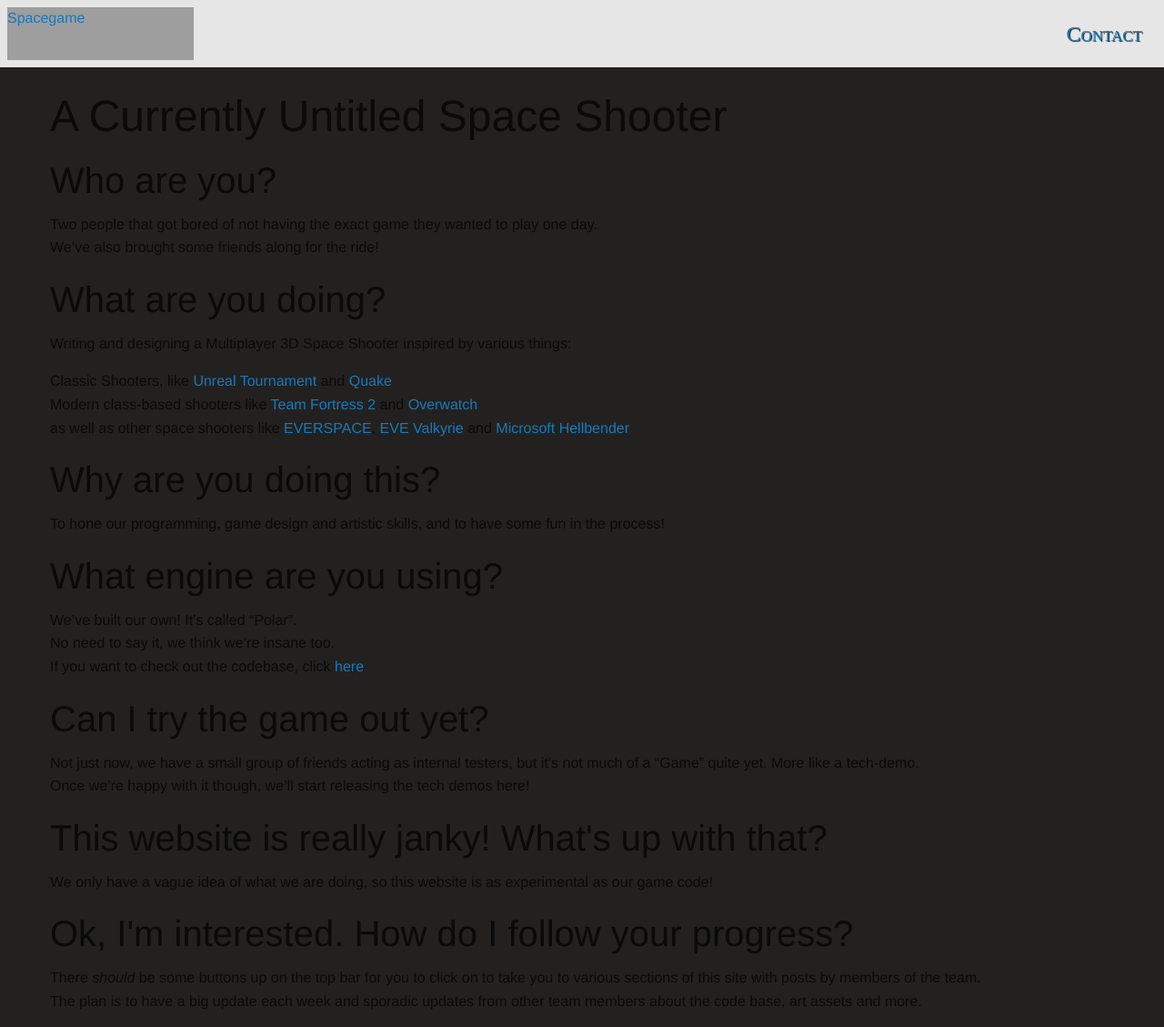
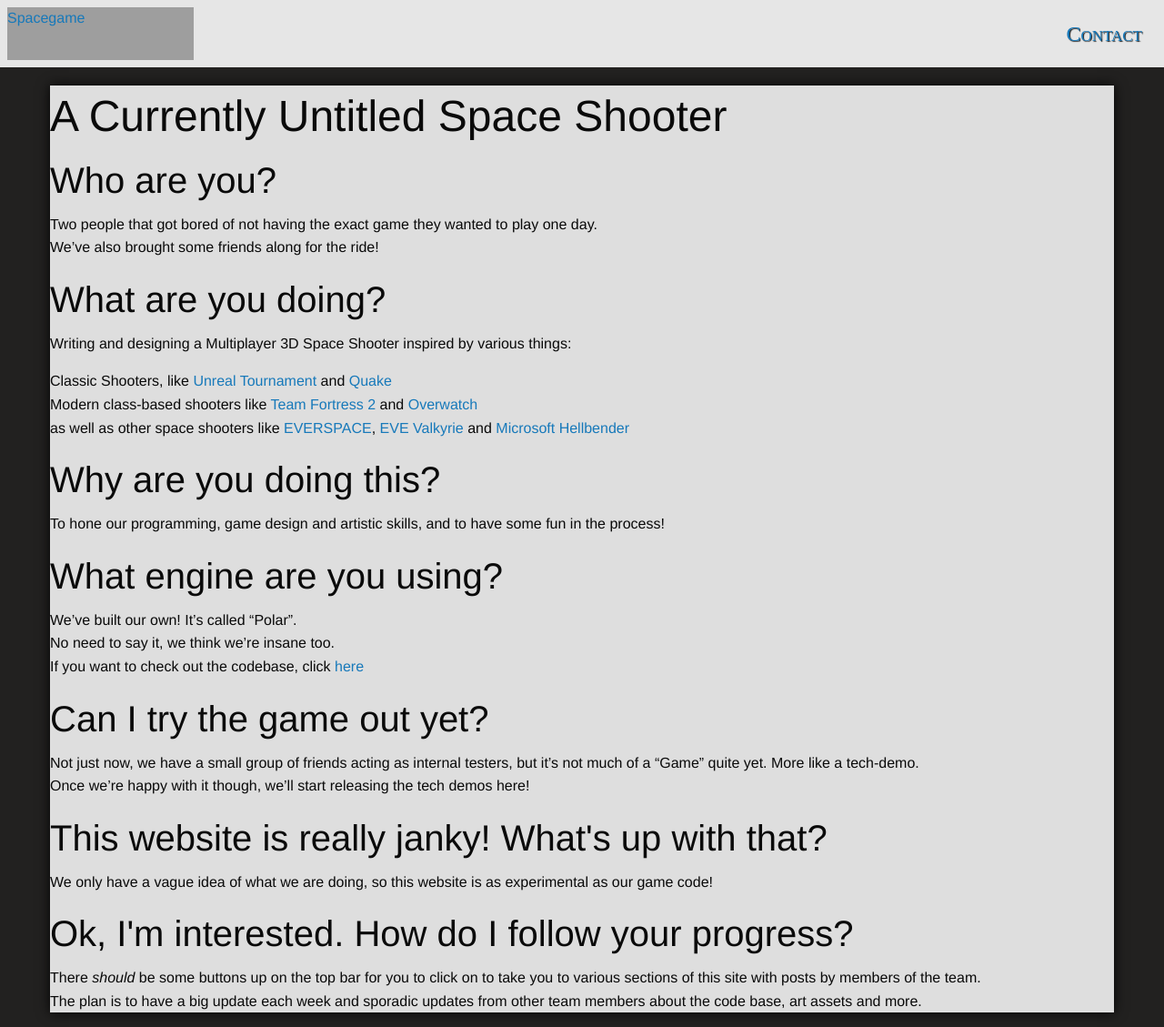
Before and after one commit to ori-sky/polar-space, a Jekyll site: the page built from index.md, in a window 1280 px wide. Shown: the whole page at 91% size. Built offline with Jekyll 4.4.1, drawn with Linux system fonts in a browser that asks for light colours; some web fonts are replaced; our own code applies the rules of GitHub Pages for plain Markdown files; grey boxes are pictures that could not be loaded.

Commit message:
Update default.html

```diff
--- a/_layouts/default.html
+++ b/_layouts/default.html
@@ -26,10 +26,12 @@
 
 		<div class="row">
 			<div class="small-12 columns">
-				<h1>{{ page.title }}</h1>
-				<section>
-					{{ content }}
-				</section>
+				<div class="responsive">
+					<h1>{{ page.title }}</h1>
+					<section>
+						{{ content }}
+					</section>
+				</div>
 			</div>
 		</div>
 	</body>
```
